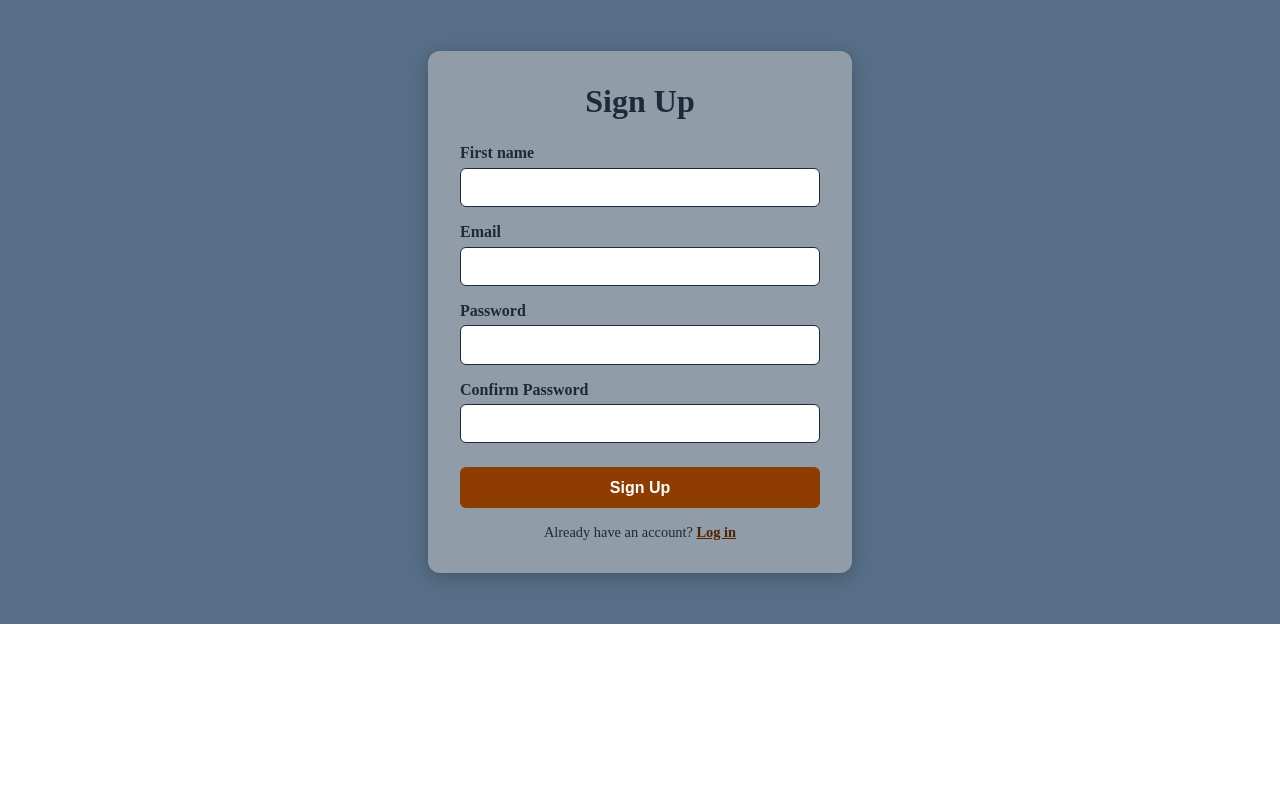
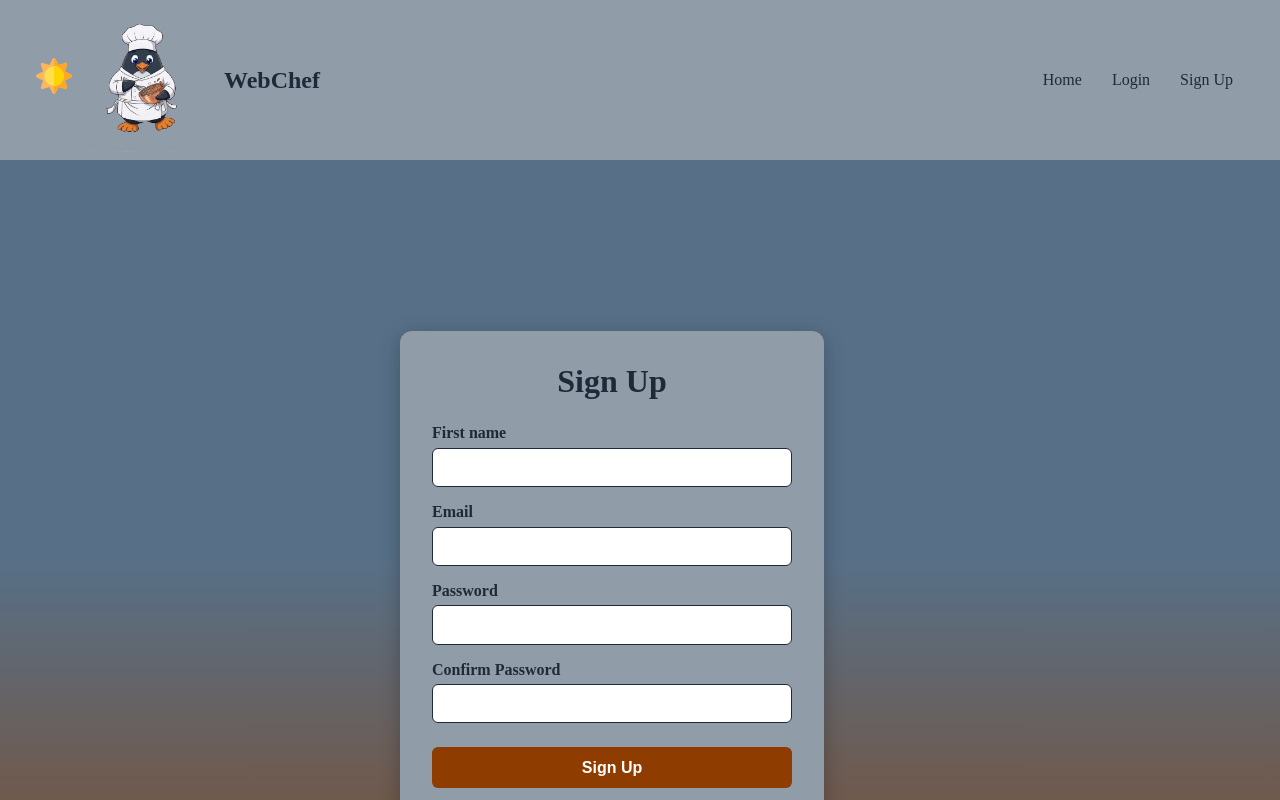
Before and after one commit to wpeterashworth/webchef, a SvelteKit app in the folder client/: page /signup in a window 1280 px wide. Shown: the top 800 px of the page. Built offline with nearby package versions, Linux system fonts and the light colour scheme; no server answers.

Commit message:
added header and footer to login & sign up

```diff
--- a/client/src/app.css
+++ b/client/src/app.css
@@ -14,19 +14,19 @@
   --text-color-hover-dark: var(--color-tertiary-light);
 }
 
-main {
+html,
+body {
+  min-height: 100%;
   background-color: var(--page-color);
+  background: linear-gradient(180deg, var(--page-color) 50%, var(--accent-color) 100%);
   color: var(--text-color);
-
-  background: linear-gradient(180deg, var(--page-color) 50%, var(--accent-color) 100%);
-  padding: 3rem 1rem;
-
-
-  min-height: 100vh;
+  margin: 0;
+  padding: 0;
+  overflow-x: hidden;
 }
 
-body {
-  overflow-x: hidden;
-  padding: 0;
-  margin: 0;
+main {
+  color: var(--text-color);
+  min-height: 100vh;
+  padding: 3rem 1rem;
 }
--- a/client/src/lib/components/footer.svelte
+++ b/client/src/lib/components/footer.svelte
@@ -3,9 +3,8 @@
 </footer>
 
 <style>
-
   footer {
-        background-color: var(--panel-color);
+    background-color: var(--page-color);
     color: var(--text-color);
     padding: 20px;
     text-align: center;
--- a/client/src/lib/components/header.svelte
+++ b/client/src/lib/components/header.svelte
@@ -33,8 +33,10 @@
     <button id="theme-toggle" onclick={toggleTheme} aria-label="Toggle theme">
       <img
         id="theme-icon"
-        src={currentTheme === "dark" ? '/moon-svgrepo-com.svg' : '/sun-svgrepo-com.svg'}
-        alt={currentTheme === "dark" ? 'Moon' : 'Sun'}
+        src={currentTheme === "dark"
+          ? "/moon-svgrepo-com.svg"
+          : "/sun-svgrepo-com.svg"}
+        alt={currentTheme === "dark" ? "Moon" : "Sun"}
         width="36"
         height="36"
       />
@@ -48,14 +50,14 @@
     <ul>
       <li><a href="/">Home</a></li>
       {#if $user}
+        <li><a href="/dashboard">Dashboard</a></li>
         <li><a href="/lesson">Lesson</a></li>
         <li><a href="/account">Account</a></li>
-        <li class="user-email">{$user.user_metadata?.first_name || $user.email}</li>
+        <li class="user-email">
+          {$user.user_metadata?.first_name || $user.email}
+        </li>
         <li>
-          <button
-            class="link-button"
-            onclick={() => (showLogoutModal = true)}
-          >
+          <button class="link-button" onclick={() => (showLogoutModal = true)}>
             Logout
           </button>
         </li>
--- a/client/src/routes/login/+page.svelte
+++ b/client/src/routes/login/+page.svelte
@@ -1,6 +1,7 @@
+
 <script>
+  import Header from "$lib/components/header.svelte";
   import Footer from "$lib/components/footer.svelte";
-  import Header from "$lib/components/header.svelte";
   import { goto } from "$app/navigation";
   import { supabase } from "$lib/supabase/client.js";
 
@@ -35,8 +36,12 @@
   <title>Log In · WebChef</title>
 </svelte:head>
 
-<div class="auth-page">
-  <form class="auth-card" on:submit={handleLogin}>
+<div class="page-shell">
+  <Header />
+
+  <main class="page-main">
+    <div class="auth-page">
+      <form class="auth-card" on:submit={handleLogin}>
     <h1>Log In</h1>
 
     {#if errorMessage}
@@ -66,15 +71,29 @@
       Don't have an account? <a href="/signup">Sign up</a>
     </p>
   </form>
+    </div>
+  </main>
+
+  <Footer />
 </div>
+<style>
+  .page-shell {
+    min-height: 100vh;
+    display: flex;
+    flex-direction: column;
+  }
 
-<style>
+  .page-main {
+    flex: 1;
+    display: flex;
+    align-items: center;
+    justify-content: center;
+    padding: 2rem 1rem;
+  }
+
   .auth-page {
-    display: flex;
-    justify-content: center;
-    align-items: center;
-    min-height: 70vh;
-    padding: 2rem 1rem;
+    width: 100%;
+    max-width: 480px;
   }
 
   .auth-card {
--- a/client/src/routes/signup/+page.svelte
+++ b/client/src/routes/signup/+page.svelte
@@ -1,4 +1,6 @@
 <script>
+  import Header from "$lib/components/header.svelte";
+  import Footer from "$lib/components/footer.svelte";
   import { goto } from "$app/navigation";
   import { supabase } from "$lib/supabase/client.js";
 
@@ -50,6 +52,10 @@
   <title>Sign Up · WebChef</title>
 </svelte:head>
 
+<div class="page-shell">
+  <Header />
+
+  <main class="page-main">
     <div class="auth-page">
       <form class="auth-card" on:submit={handleSignup}>
         <h1>Sign Up</h1>
@@ -107,15 +113,29 @@
         </p>
       </form>
     </div>
+  </main>
+
+  <Footer />
+</div>
 
 <style>
+  .page-shell {
+    min-height: 100vh;
+    display: flex;
+    flex-direction: column;
+  }
+
+  .page-main {
+    flex: 1;
+    display: flex;
+    align-items: center;
+    justify-content: center;
+    padding: 2rem 1rem;
+  }
+
   .auth-page {
-    display: flex;
-    justify-content: center;
-    align-items: center;
-    min-height: 70vh;
-    padding: 2rem 1rem;
-    background-color: var(--page-color);
+    width: 100%;
+    max-width: 480px;
   }
 
   .auth-card {
```
Lines whose indentation alone changed are shown as unchanged.
